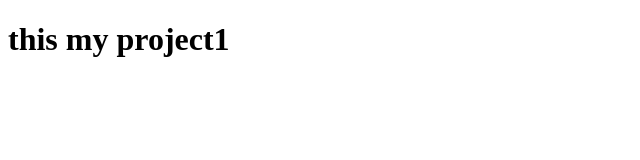
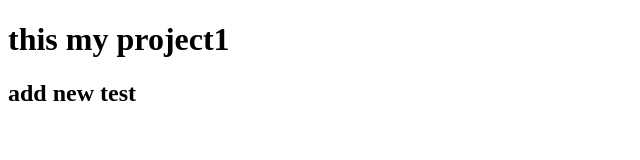
Before and after one commit to mohdalbeedtechcampus/techcampus-project, a plain HTML site: page index.html in a window 1280 px wide. Shown: the whole page, without its empty margins (0-640 px from the left). Drawn offline with Linux system fonts and the light colour scheme.

Commit message:
add new header2

```diff
--- a/index.html
+++ b/index.html
@@ -8,5 +8,6 @@
 </head>
 <body>
 <h1> this my project1</h1>
+<h2>add new test</h2>
 </body>
 </html>
```
